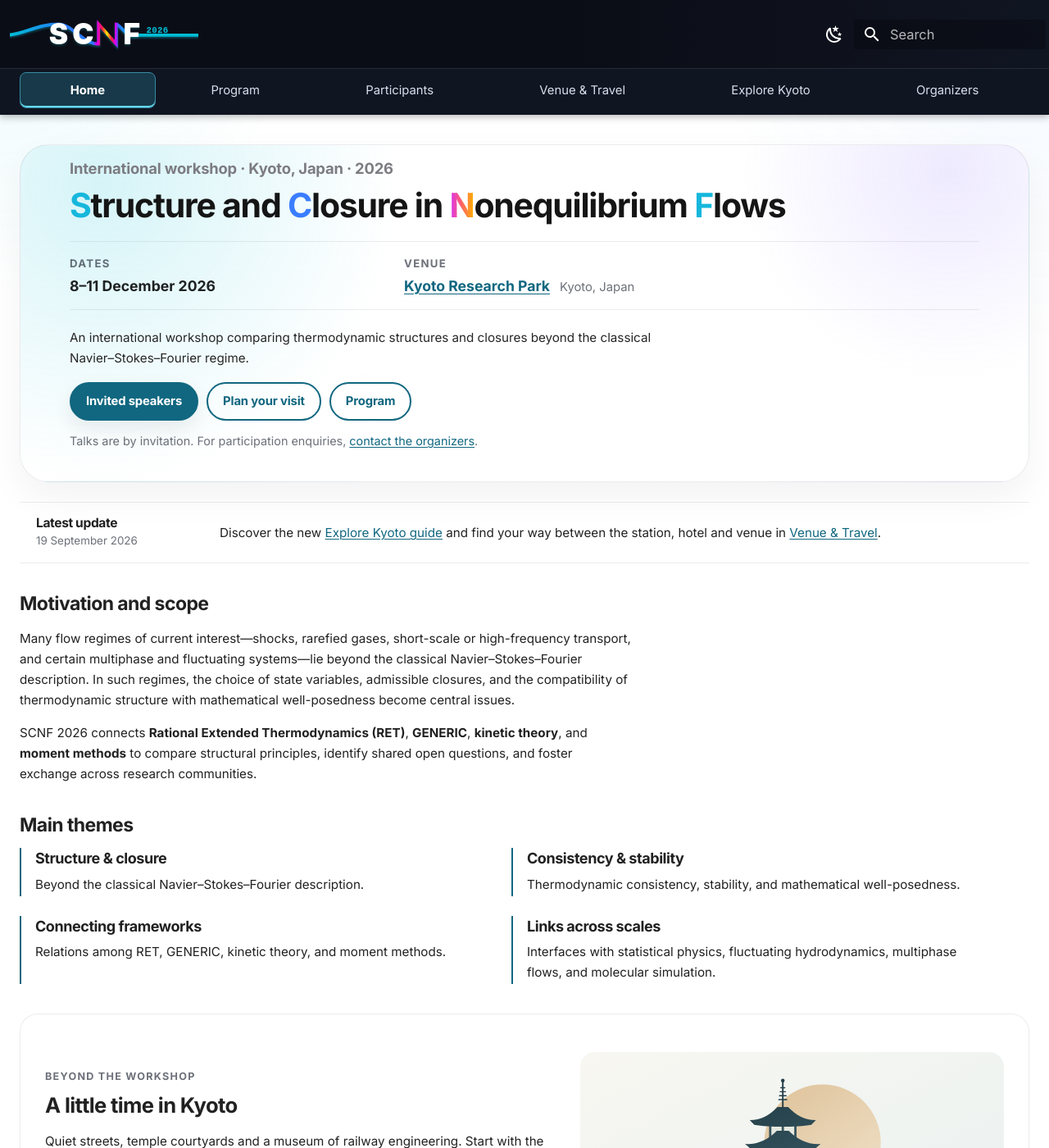
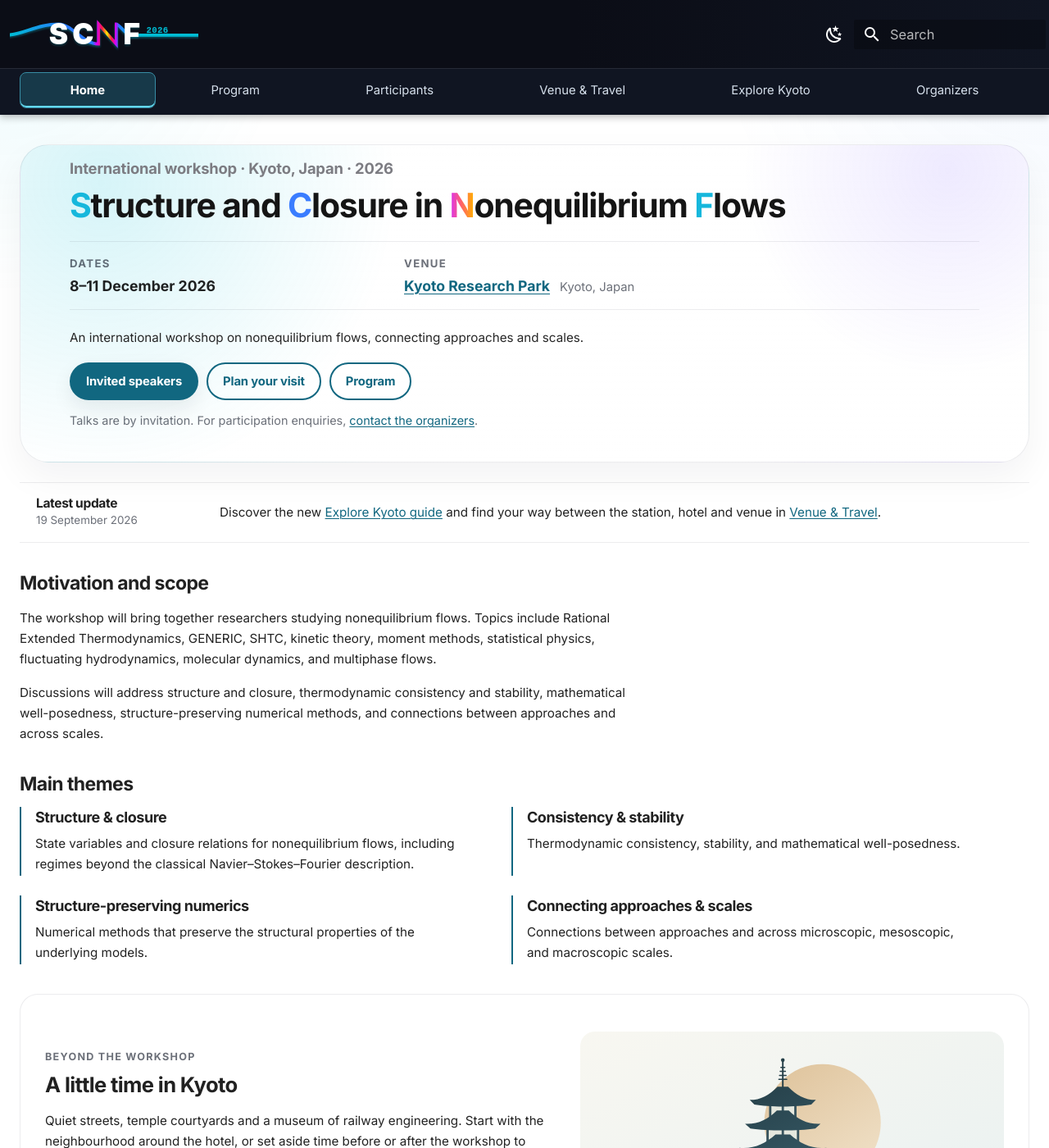
Before and after one commit to SCNF2026/scnf2026.github.io, an MkDocs documentation site: the page built from docs/index.md, in a window 1280 px wide and 1400 px high. Shown: the whole window at 82% size. Built offline with MkDocs 1.6.1 and Material for MkDocs 9.7.7, drawn with Linux system fonts in a browser that asks for light colours.

Commit message:
20261008-2

```diff
--- a/docs/index.md
+++ b/docs/index.md
@@ -29,7 +29,7 @@ hide:
 </dl>
 
 <p class="hero-lead">
-An international workshop comparing thermodynamic structures and closures beyond the classical Navier–Stokes–Fourier regime.
+An international workshop on nonequilibrium flows, connecting approaches and scales.
 </p>
 
 <nav class="scnf-actions" aria-label="Workshop essentials" markdown>
@@ -52,16 +52,14 @@ Discover the new [Explore Kyoto guide](explore-kyoto.md) and find your way betwe
 
 ## Motivation and scope { .no-permalink }
 
-Many flow regimes of current interest—shocks, rarefied gases, short-scale
-or high-frequency transport, and certain multiphase and fluctuating
-systems—lie beyond the classical Navier–Stokes–Fourier description.
-In such regimes, the choice of state variables, admissible closures, and
-the compatibility of thermodynamic structure with mathematical
-well-posedness become central issues.
+The workshop will bring together researchers studying nonequilibrium flows.
+Topics include Rational Extended Thermodynamics, GENERIC, SHTC, kinetic theory,
+moment methods, statistical physics, fluctuating hydrodynamics, molecular dynamics,
+and multiphase flows.
 
-SCNF 2026 connects **Rational Extended Thermodynamics (RET)**, **GENERIC**,
-**kinetic theory**, and **moment methods** to compare structural principles,
-identify shared open questions, and foster exchange across research communities.
+Discussions will address structure and closure, thermodynamic consistency and
+stability, mathematical well-posedness, structure-preserving numerical methods,
+and connections between approaches and across scales.
 
 ## Main themes { .no-permalink }
 
@@ -69,7 +67,7 @@ identify shared open questions, and foster exchange across research communities.
 <section markdown>
 ### Structure & closure { .no-permalink }
 
-Beyond the classical Navier–Stokes–Fourier description.
+State variables and closure relations for nonequilibrium flows, including regimes beyond the classical Navier–Stokes–Fourier description.
 </section>
 <section markdown>
 ### Consistency & stability { .no-permalink }
@@ -77,14 +75,14 @@ Beyond the classical Navier–Stokes–Fourier description.
 Thermodynamic consistency, stability, and mathematical well-posedness.
 </section>
 <section markdown>
-### Connecting frameworks { .no-permalink }
+### Structure-preserving numerics { .no-permalink }
 
-Relations among RET, GENERIC, kinetic theory, and moment methods.
+Numerical methods that preserve the structural properties of the underlying models.
 </section>
-<section markdown>
-### Links across scales { .no-permalink }
+<section id="connecting-frameworks" markdown>
+### Connecting approaches & scales { #links-across-scales .no-permalink }
 
-Interfaces with statistical physics, fluctuating hydrodynamics, multiphase flows, and molecular simulation.
+Connections between approaches and across microscopic, mesoscopic, and macroscopic scales.
 </section>
 </div>
 
```
